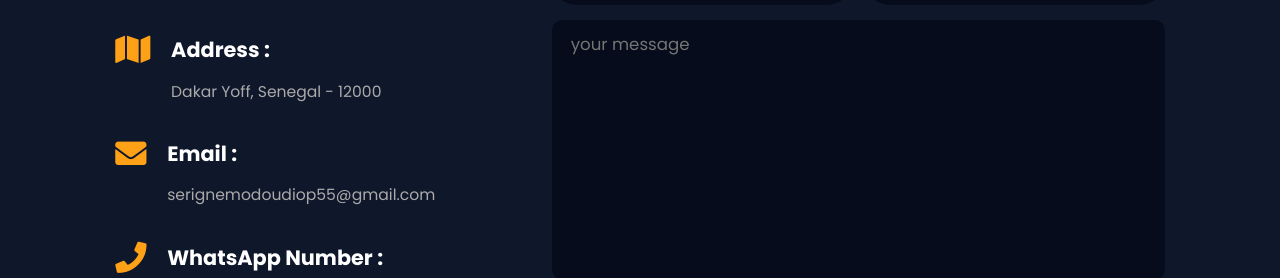
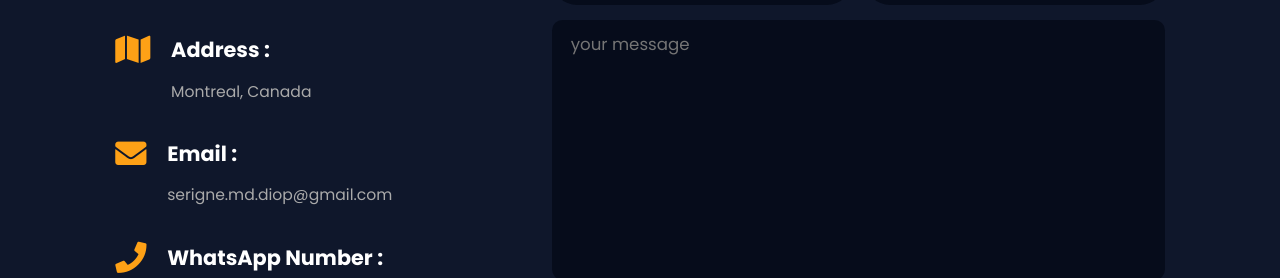
Before and after one commit to mara-crypto/portfolio, a Vue app: page /contact in a window 1280 px wide. Shown: the part 368-646 px from the top of the page. Built offline with nearby package versions, Linux system fonts and the light colour scheme.

Commit message:
Mis à jour coordonnée

```diff
--- a/src/views/Contact.vue
+++ b/src/views/Contact.vue
@@ -30,7 +30,7 @@ import NavBar from '../components/NavBar.vue'
                 <i class="fas fa-map"></i>
                 <div class="info">
                     <h3>address :</h3>
-                    <p>Dakar Yoff, Senegal - 12000</p>
+                    <p>Montreal, Canada</p>
                 </div>
             </div>
 
@@ -38,7 +38,7 @@ import NavBar from '../components/NavBar.vue'
                 <i class="fas fa-envelope"></i>
                 <div class="info">
                     <h3>email :</h3>
-                    <p>serignemodoudiop55@gmail.com</p>
+                    <p>serigne.md.diop@gmail.com</p>
                 </div>
             </div>
 
```
